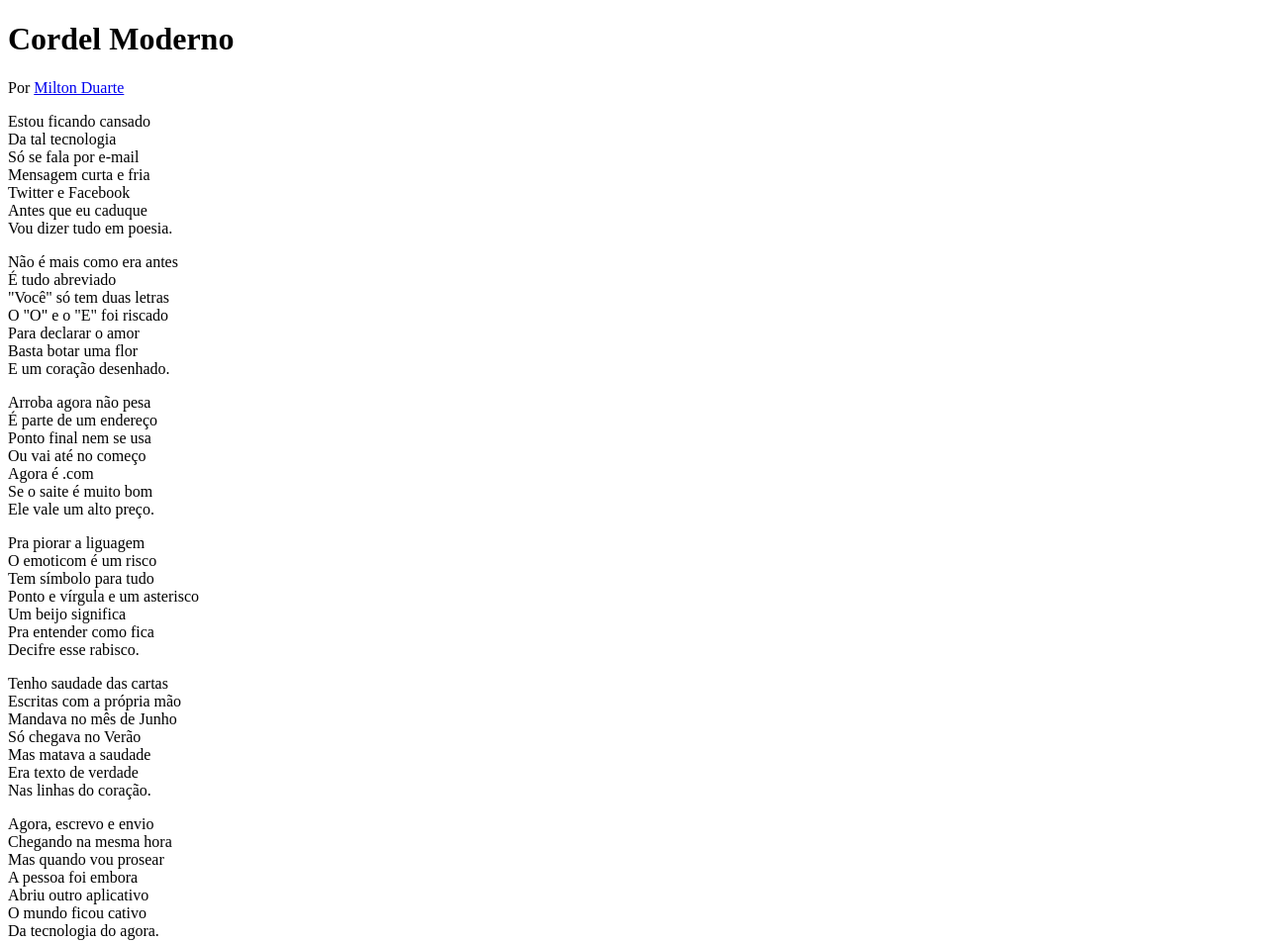
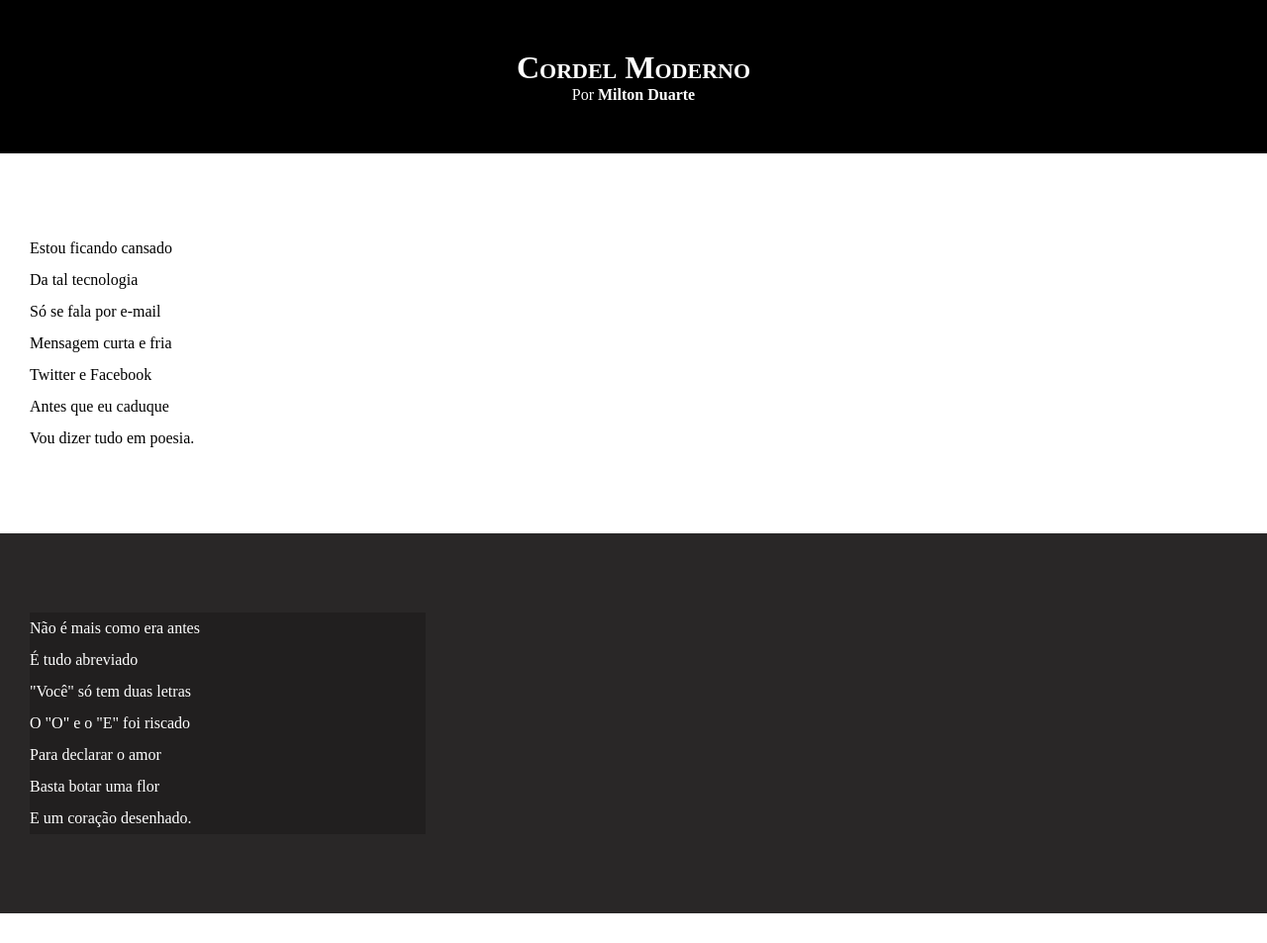
Before and after one commit to DaviFreitasSilva/html5-css3, a plain HTML site: page desafios/desafio12/index.html in a window 1280 px wide. Shown: the top 953 px of the page at 99% size. Drawn offline with Linux system fonts and the light colour scheme.

Commit message:
atualizei estilos dos textos e blocos

```diff
--- a/desafios/desafio12/estilo/style.css
+++ b/desafios/desafio12/estilo/style.css
@@ -1 +1,61 @@
 @charset "UTF-8";
+
+* {
+    margin: 0px;
+    padding: 0px;
+}
+
+html, body {
+    min-height: 100vh;
+    background-color: darkgray;
+}
+
+header {
+
+    background-color: black;
+    color: white;
+    text-align: center;
+
+}
+header > h1 {
+    padding-top: 50px;
+    font-variant: small-caps;
+}
+header > p {
+    padding-bottom: 50px;
+}
+header a, footer a {
+    color: white;
+    text-decoration: none;
+    font-weight: bolder;
+}
+header a:hover, footer a:hover {
+    text-decoration: underline;
+}
+
+section {
+    padding-top: 10vh;
+    padding-bottom: 10vh;
+    padding-left: 30px;
+    line-height: 2em;
+}
+
+section.normal {
+    background-color: white;
+    color: black;
+}
+section.imagem {
+    background-color: rgb(41, 39, 39);
+    color: white;
+}
+section.imagem > p {
+    background-color: rgba(0, 0, 0, 0.205);
+    width: 400px;
+}
+
+footer {
+    background-color: black;
+    color: white;
+    text-align: center;
+    padding: 10px;
+}
--- a/desafios/desafio12/index.html
+++ b/desafios/desafio12/index.html
@@ -14,7 +14,7 @@
 
     </header>
 
-    <section>
+    <section class="normal">
         <p>
             Estou ficando cansado <br>
             Da tal tecnologia <br>
@@ -27,7 +27,7 @@
     </section>
 
 
-    <section>
+    <section class="imagem">
         <p>
             Não é mais como era antes <br>
             É tudo abreviado <br>
@@ -41,7 +41,7 @@
 
 
 
-    <section>
+    <section class="normal">
         <p>
             Arroba agora não pesa <br>
             É parte de um endereço <br>
@@ -65,7 +65,7 @@
 
 
 
-    <section>
+    <section class="imagem">
         <p>
             Tenho saudade das cartas <br>
             Escritas com a própria mão <br>
@@ -79,7 +79,7 @@
 
 
 
-    <section>
+    <section class="normal">
         <p>
             Agora, escrevo e envio <br>
             Chegando na mesma hora <br>
```
